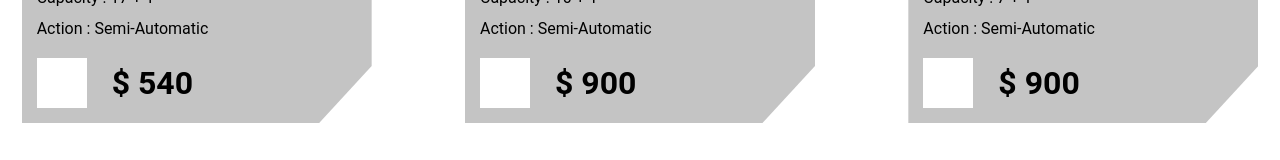
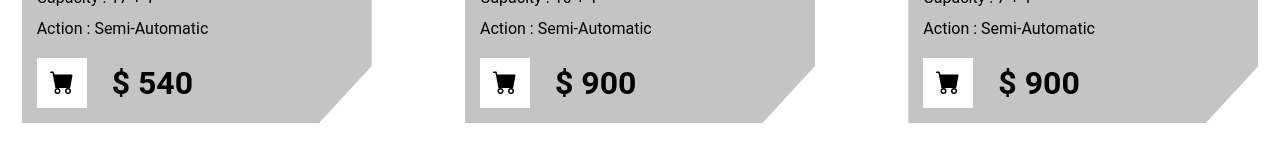
Before and after one commit to sazidahmednassir/my-react-practice, a React (Create React App) app: page / in a window 1280 px wide. Shown: the part 577-737 px from the top of the page. Built offline with nearby package versions, Linux system fonts and the light colour scheme.

Commit message:
four commit

```diff
--- a/package.json
+++ b/package.json
@@ -3,11 +3,14 @@
   "version": "0.1.0",
   "private": true,
   "dependencies": {
+    "@fortawesome/fontawesome-svg-core": "file:fortawesome/free-solid-svg-icons@fortawesome/react-fontaweso",
+    "@fortawesome/free-solid-svg-icons": "^6.1.1",
     "@testing-library/jest-dom": "^5.16.3",
     "@testing-library/react": "^12.1.4",
     "@testing-library/user-event": "^13.5.0",
     "react": "^17.0.2",
     "react-dom": "^17.0.2",
+    "react-icons": "^4.3.1",
     "react-scripts": "5.0.0",
     "web-vitals": "^2.1.4"
   },
--- a/src/Component/Card/Card.js
+++ b/src/Component/Card/Card.js
@@ -1,6 +1,6 @@
 import React from 'react';
+import { BsFillCartFill } from "react-icons/bs";
 import "./Card.css";
-
 
 const Card = (props) => {
     const { name, img, bullet, action, price, id } = props.gun;
@@ -17,7 +17,7 @@ const Card = (props) => {
         </div>
         <div className='add-to-cart'>
           <button onClick={() => props.handleAddToCart(props.gun)}>
-            {/* <BsFillCartFill className='icon' /> */}
+            <BsFillCartFill className='icon' />
           </button>
           <h1>$ {price}</h1>
         </div>
```
Also changed, not shown: 1 other file (tests, documents, lock files or other folders).
